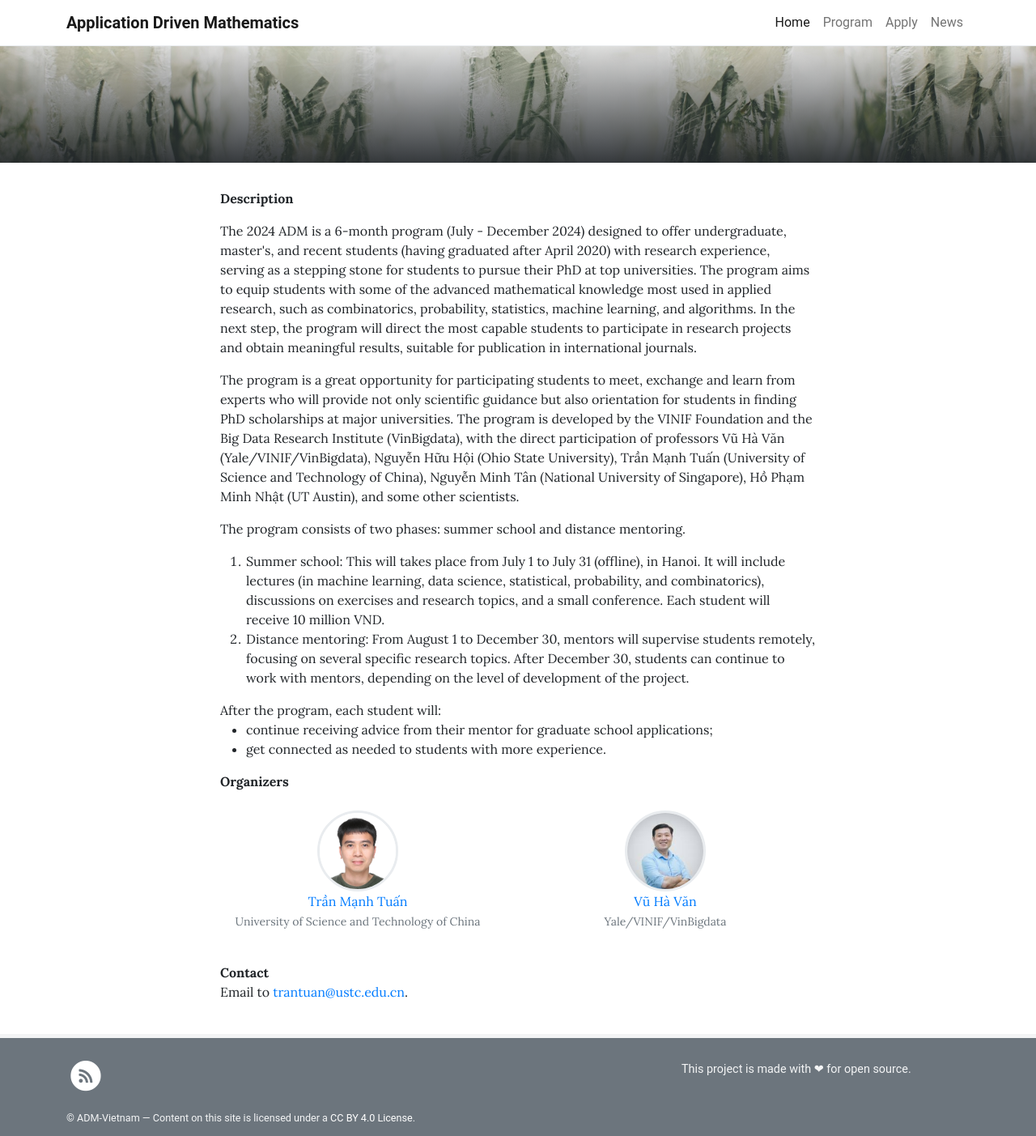
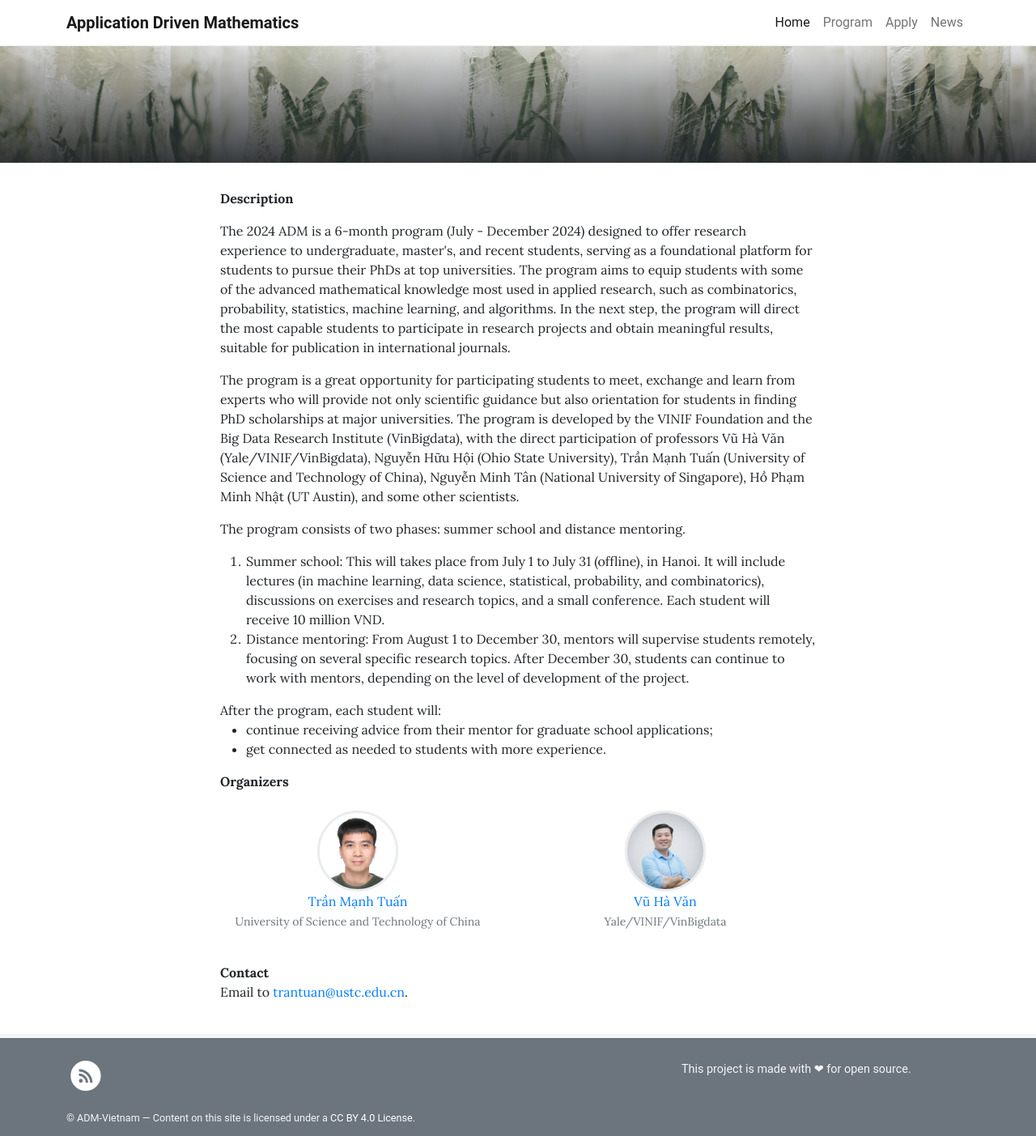
Before and after one commit to adm-vietnam/adm-vietnam.github.io, a Jekyll site: the page built from pages/home.md, in a window 1280 px wide. Shown: the whole page at 81% size. Built offline with Jekyll 4.4.1, drawn with Linux system fonts in a browser that asks for light colours.

Commit message:
Update home.md

```diff
--- a/pages/home.md
+++ b/pages/home.md
@@ -8,7 +8,7 @@ permalink: /
 
 <b>Description</b> <br>
 <p>
-The 2024 ADM is a 6-month program (July - December 2024) designed to offer undergraduate, master's, and recent students (having graduated after April 2020) with research experience, serving as a stepping stone for students to pursue their PhD at top universities. The program aims to equip students with some of the advanced mathematical knowledge most used in applied research, such as combinatorics, probability, statistics, machine learning, and algorithms. In the next step, the program will direct the most capable students to participate in research projects and obtain meaningful results, suitable for publication in international journals.
+The 2024 ADM is a 6-month program (July - December 2024) designed to offer research experience to undergraduate, master's, and recent students, serving as a foundational platform for students to pursue their PhDs at top universities. The program aims to equip students with some of the advanced mathematical knowledge most used in applied research, such as combinatorics, probability, statistics, machine learning, and algorithms. In the next step, the program will direct the most capable students to participate in research projects and obtain meaningful results, suitable for publication in international journals.
 </p>
 
 <p>
```
